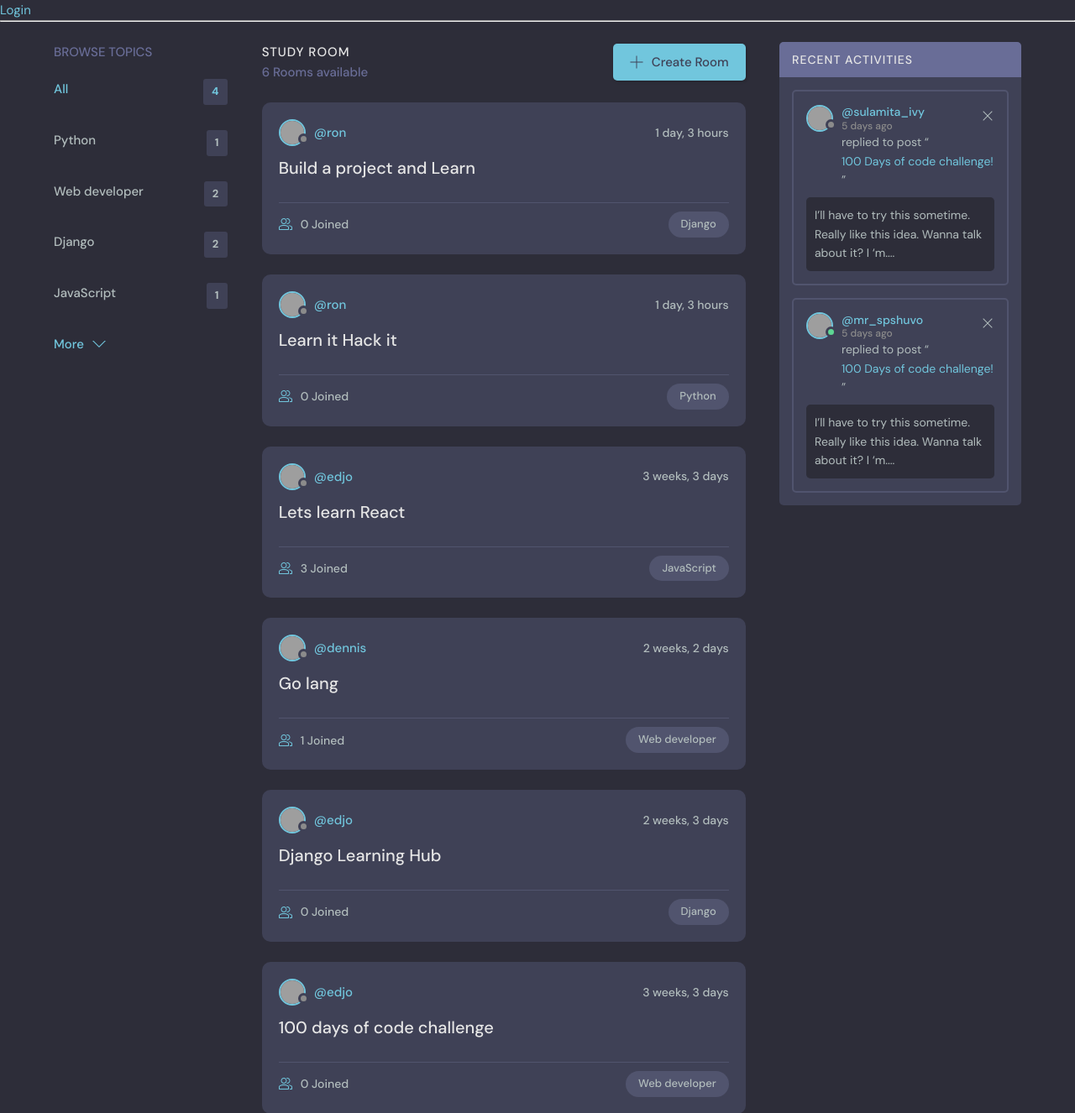
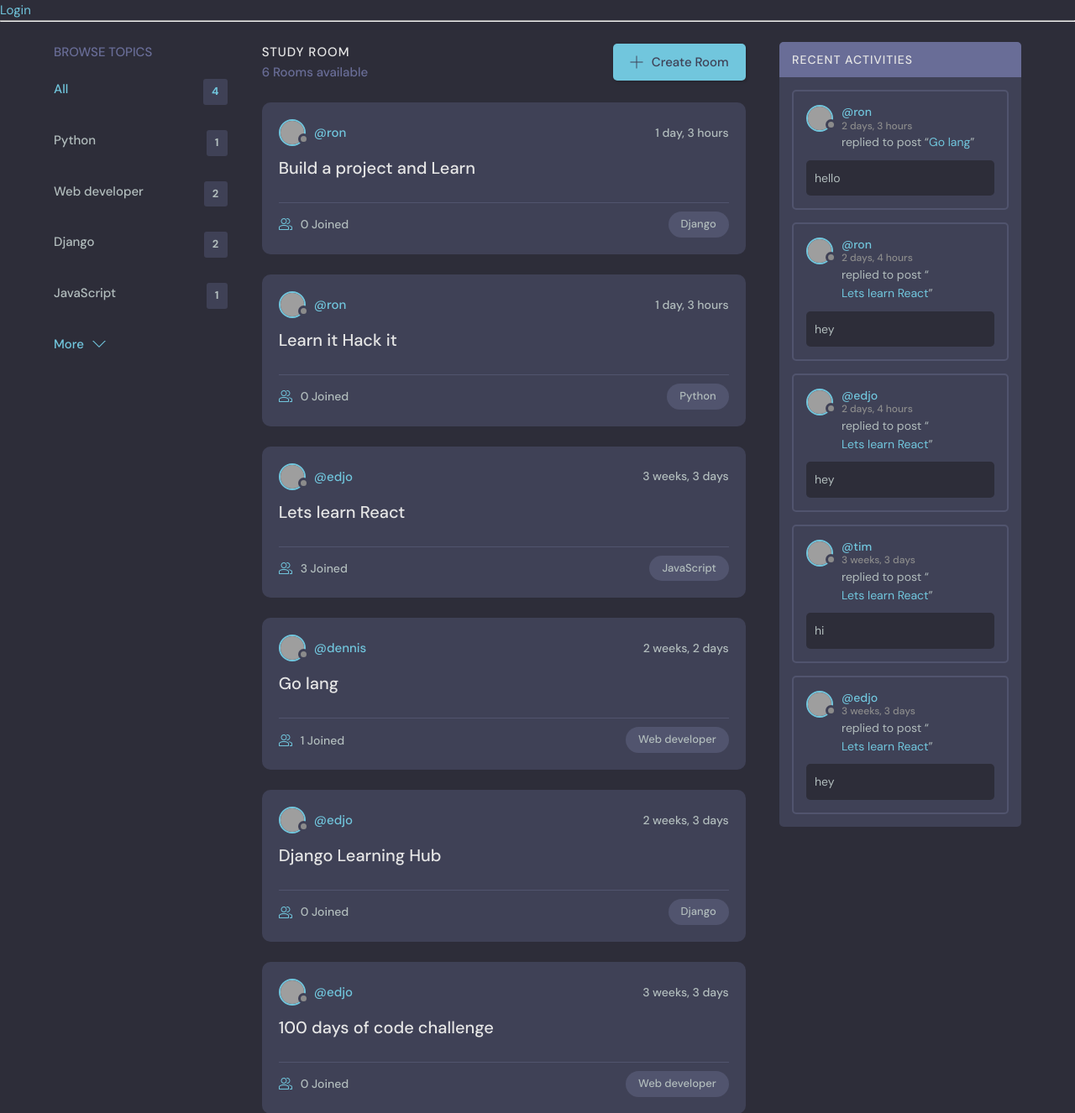
Before and after one commit to bridgecrew-perf6/deploy-edcord123, a Django app: page / in a window 1280 px wide. Shown: the part 76-1402 px from the top of the page at 84% size. Run offline with Django 4.2, Linux system fonts and the light colour scheme; data comes from the database, SQL or seed files in the repository; grey boxes are pictures that could not be loaded.

Commit message:
Home page UI completed

```diff
--- a/base/templates/base/activity_component.html
+++ b/base/templates/base/activity_component.html
@@ -1,5 +1,51 @@
-<h3>Recent Activity</h3>
 {% for message in room_messages %}
+<div class="activities__box">
+    <div class="activities__boxHeader roomListRoom__header">
+      <a href="{% url 'user-profile' message.user.id %}" class="roomListRoom__author">
+        <div class="avatar avatar--small">
+          <img src="https://randomuser.me/api/portraits/women/11.jpg" />
+        </div>
+        <p>
+          @{{message.user}}
+          <span>{{message.created|timesince}}</span>
+        </p>
+      </a>
+      {% if request.user == message.user%}
+      <div class="roomListRoom__actions">
+        <a href="{% url 'delete-message' message.id %}">
+          <svg
+            version="1.1"
+            xmlns="http://www.w3.org/2000/svg"
+            width="32"
+            height="32"
+            viewBox="0 0 32 32"
+          >
+            <title>remove</title>
+            <path
+              d="M27.314 6.019l-1.333-1.333-9.98 9.981-9.981-9.981-1.333 1.333 9.981 9.981-9.981 9.98 1.333 1.333 9.981-9.98 9.98 9.98 1.333-1.333-9.98-9.98 9.98-9.981z"
+            ></path>
+          </svg>
+        </a>
+      </div>
+      {% endif %}
+    </div>
+    <div class="activities__boxContent">
+      <p>
+        replied to post “<a href="{% url 'room' message.room.id %}">{{message.room}}</a
+        >”
+      </p>
+      <div class="activities__boxRoomContent">
+        {{message.body}}
+      </div>
+    </div>
+  </div>
+{% endfor %}
+
+
+
+
+
+<!-- {% for message in room_messages %}
 <div>
 
     <small><a href="{% url 'user-profile' message.user.id %}">@{{message.user}}</a> {{message.created|timesince}}</small>
@@ -13,4 +59,4 @@
 </div>
 {% endfor %}
 <hr>
-</div>
+</div> -->
--- a/base/templates/base/home.html
+++ b/base/templates/base/home.html
@@ -65,85 +65,9 @@
       <div class="activities__header">
         <h2>Recent Activities</h2>
       </div>
-      <div class="activities__box">
-        <div class="activities__boxHeader roomListRoom__header">
-          <a href="profile.html" class="roomListRoom__author">
-            <div class="avatar avatar--small">
-              <img src="https://randomuser.me/api/portraits/women/11.jpg" />
-            </div>
-            <p>
-              @sulamita_ivy
-              <span>5 days ago</span>
-            </p>
-          </a>
-          <div class="roomListRoom__actions">
-            <a href="#">
-              <svg
-                version="1.1"
-                xmlns="http://www.w3.org/2000/svg"
-                width="32"
-                height="32"
-                viewBox="0 0 32 32"
-              >
-                <title>remove</title>
-                <path
-                  d="M27.314 6.019l-1.333-1.333-9.98 9.981-9.981-9.981-1.333 1.333 9.981 9.981-9.981 9.98 1.333 1.333 9.981-9.98 9.98 9.98 1.333-1.333-9.98-9.98 9.98-9.981z"
-                ></path>
-              </svg>
-            </a>
-          </div>
-        </div>
-        <div class="activities__boxContent">
-          <p>
-            replied to post “<a href="room.html">100 Days of code challenge!</a
-            >”
-          </p>
-          <div class="activities__boxRoomContent">
-            I’ll have to try this sometime. Really like this idea. Wanna talk
-            about it? I ‘m....
-          </div>
-        </div>
-      </div>
+      {% include 'base/activity_component.html' %}
 
-      <div class="activities__box">
-        <div class="activities__boxHeader roomListRoom__header">
-          <a href="profile.html" class="roomListRoom__author">
-            <div class="avatar avatar--small active">
-              <img src="https://randomuser.me/api/portraits/men/13.jpg" />
-            </div>
-            <p>
-              @mr_spshuvo
-              <span>5 days ago</span>
-            </p>
-          </a>
-          <div class="roomListRoom__actions">
-            <a href="#">
-              <svg
-                version="1.1"
-                xmlns="http://www.w3.org/2000/svg"
-                width="32"
-                height="32"
-                viewBox="0 0 32 32"
-              >
-                <title>remove</title>
-                <path
-                  d="M27.314 6.019l-1.333-1.333-9.98 9.981-9.981-9.981-1.333 1.333 9.981 9.981-9.981 9.98 1.333 1.333 9.981-9.98 9.98 9.98 1.333-1.333-9.98-9.98 9.98-9.981z"
-                ></path>
-              </svg>
-            </a>
-          </div>
-        </div>
-        <div class="activities__boxContent">
-          <p>
-            replied to post “<a href="room.html">100 Days of code challenge!</a
-            >”
-          </p>
-          <div class="activities__boxRoomContent">
-            I’ll have to try this sometime. Really like this idea. Wanna talk
-            about it? I ‘m....
-          </div>
-        </div>
-      </div>
+
     </div>
     <!-- Activities End -->
   </div>
```
